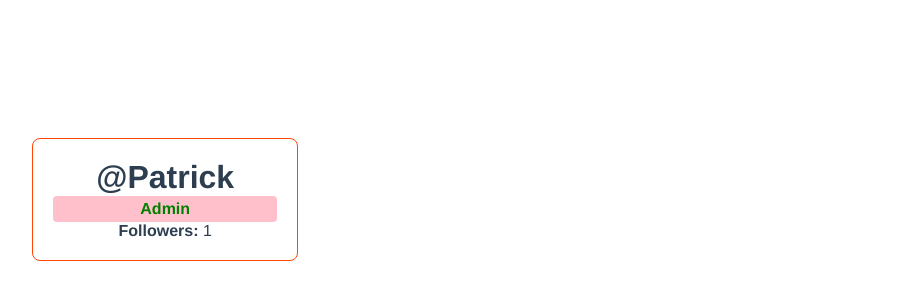
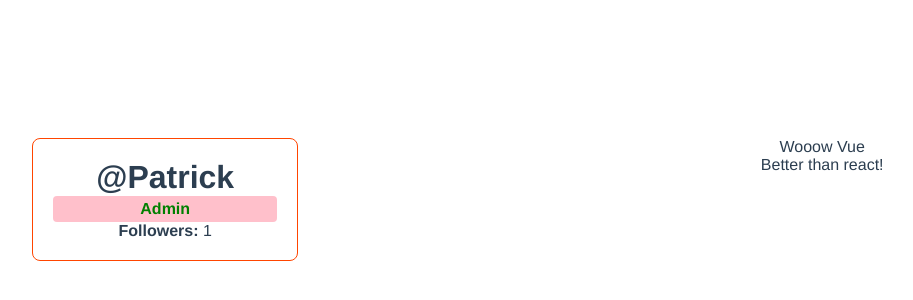
Before and after one commit to CowboyPatrick/utwit, a Vue app: page / in a window 1280 px wide. Shown: the part 32-332 px from the top of the page, without its empty margins (39-952 px from the left). Built offline with nearby package versions, Linux system fonts and the light colour scheme.

Commit message:
added logic for twits

```diff
--- a/src/components/userProfile.vue
+++ b/src/components/userProfile.vue
@@ -7,6 +7,11 @@
         </div>
         <div class="user-profile_follower-count">
             <strong>Followers:</strong> {{ followers }}
+        </div>
+    </div>
+    <div class="user-profile_twit-wrapper">
+        <div class="user-profile_twit" v-for="twit in user.twits" :key="twit.id">
+            {{ twit.content }}
         </div>
     </div>
   </div>
@@ -26,7 +31,11 @@ export default {
         firstname: 'Patrick',
         lastname: 'Campbell',
         email: 'patrick@patrick.com',
-        isAdmin: true
+        isAdmin: true,
+        twits: [
+        {id: 1, content: "Wooow Vue"},
+        {id: 2, content: "Better than react!"}
+        ]
       }
     }
   },
```
